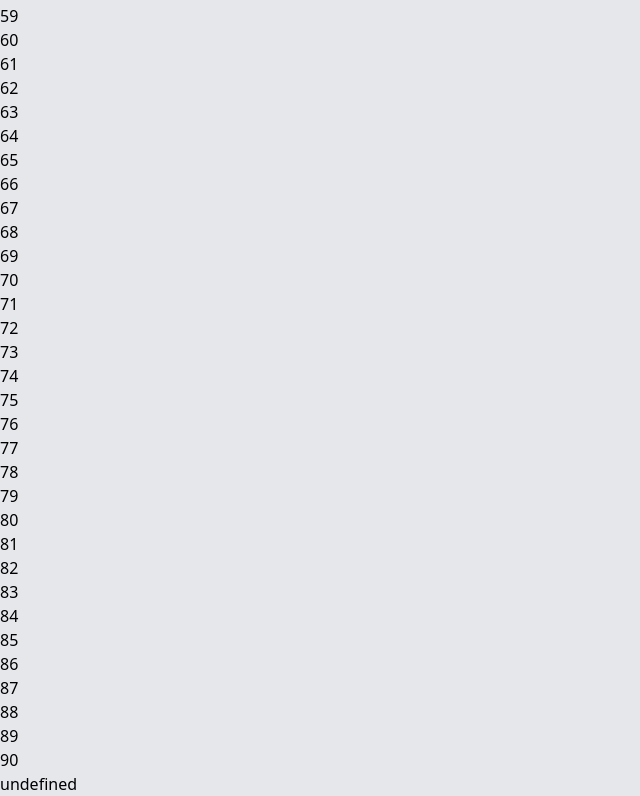
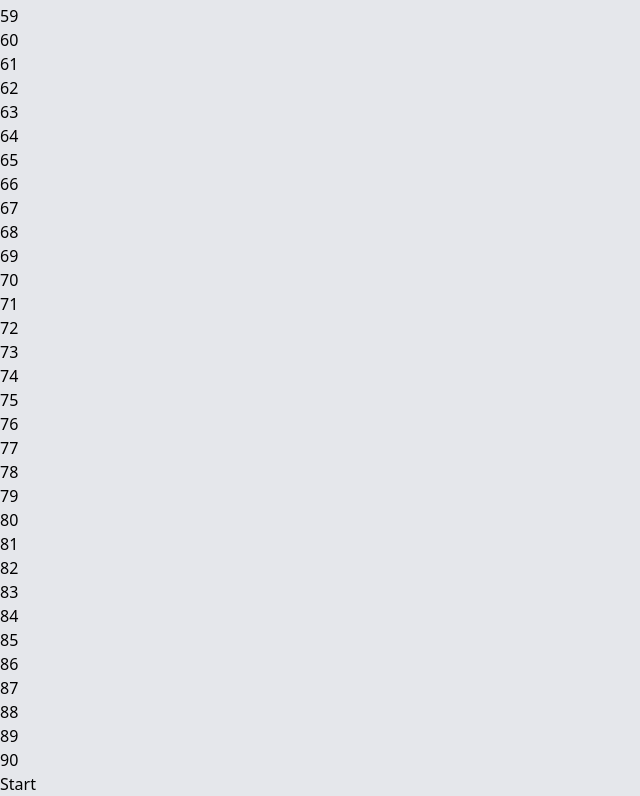
Before and after one commit to Ohshi60/bingo-banko, a SvelteKit app: page / in a window 1280 px wide. Shown: the part 1388-2184 px from the top of the page, without its empty margins (0-640 px from the left). Built offline with nearby package versions, Linux system fonts and the light colour scheme.

Commit message:
When picking a number that has already been picked remove from list, also show start instead of undefined before a number has been picked

```diff
--- a/src/routes/+page.svelte
+++ b/src/routes/+page.svelte
@@ -11,8 +11,10 @@
 	function clickedNumber(num) {
 		// console.log('los eventos', event.target.innerHTML)
 		console.log('received number', num);
-		pickedNumbers.push(num);
-		pickedNumbers = pickedNumbers;
+		pickedNumbers = pickedNumbers.includes(num)
+			? pickedNumbers.filter((n) => n !== num)
+			: [...pickedNumbers, num];
+
 		console.log('hisory', pickedNumbers);
 	}
 </script>
@@ -31,7 +33,7 @@
 		{/each}
 	</div>
 	<div class="flex flex-col items-center justify-center h-screen w-1/2">
-		<p class="text-9xl">{pickedNumbers[pickedNumbers.length - 1]}</p>
+		<p class="text-9xl">{pickedNumbers.length ? pickedNumbers[pickedNumbers.length - 1]: 'Start'}</p>
 		<p class="text-base text-blue-600 pt-10">{pickedNumbers}</p>
 	</div>
 </div>
```
